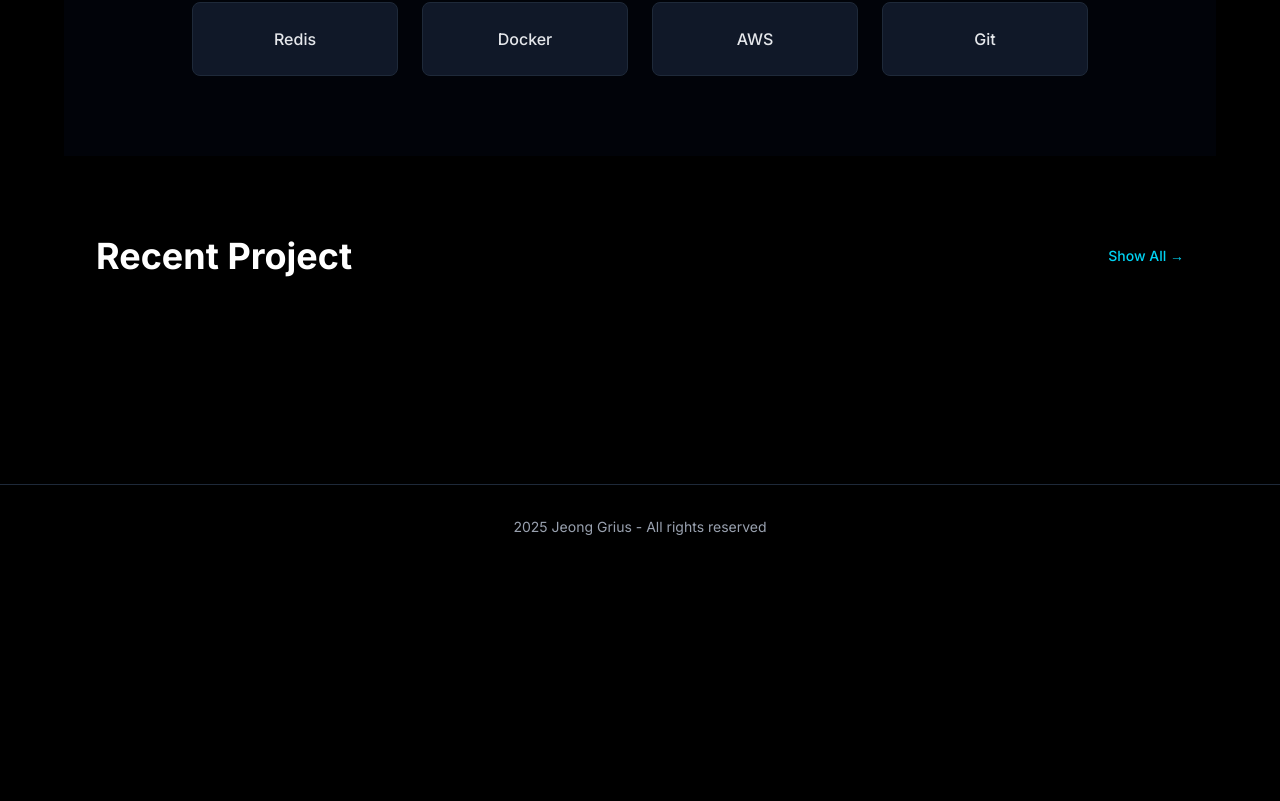
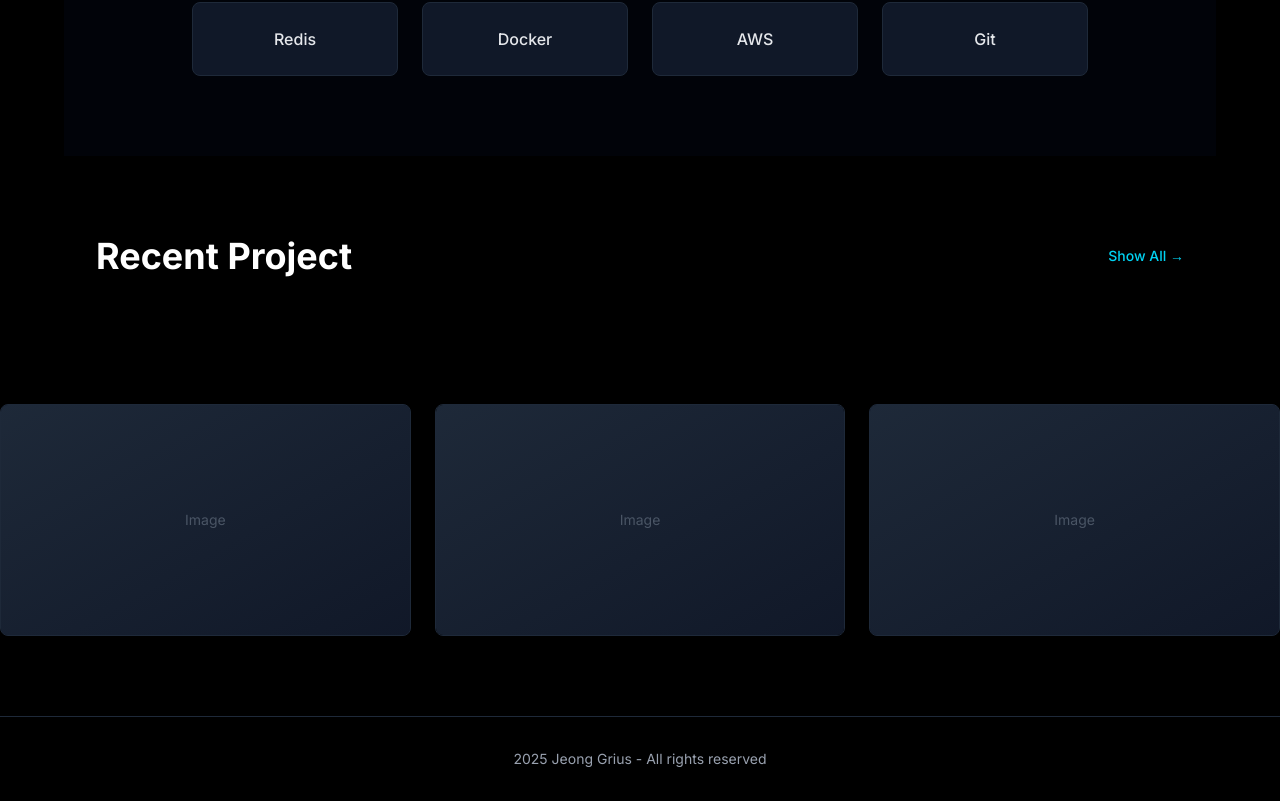
Before and after one commit to tember8003/tember8003.github.io, a Next.js app: page / in a window 1280 px wide. Shown: the part 936-1737 px from the top of the page. Before the commit the page ends 1505 px from the top, so only its background shows below. Built offline with nearby package versions, Linux system fonts and the light colour scheme.

Commit message:
Feat: Home:Image section

```diff
--- a/app/page.tsx
+++ b/app/page.tsx
@@ -66,6 +66,20 @@ export default function Home() {
           </Link>
         </div>
       </section>
+
+      <div className="grid md:grid-cols-2 lg:grid-cols-3 gap-6">
+        {recentProjects.map((project) => (
+          <Link
+            key={project.id}
+            href={`/projects/${project.id}`}
+            className="group bg-gray-900 border border-gray-800 rounded-lg overflow-hidden hover:horder-cyan-500 transition-all duration-300 hover:scale-[1,02]"
+          >
+            <div className="aspect-video bg-linear-to-br from-gray-800 to-gray-900 flex items-center justify-center">
+              <p className="text-gray-600 text-sm">Image</p>
+            </div>
+          </Link>
+        ))}
+      </div>
     </div>
   );
 }
```
